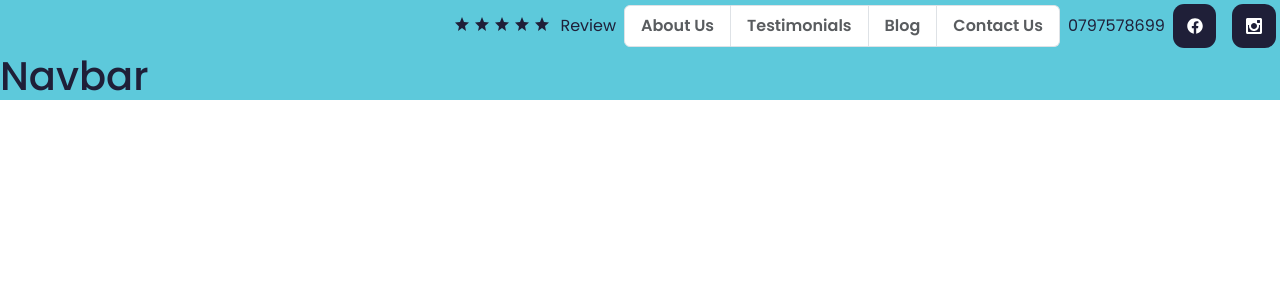
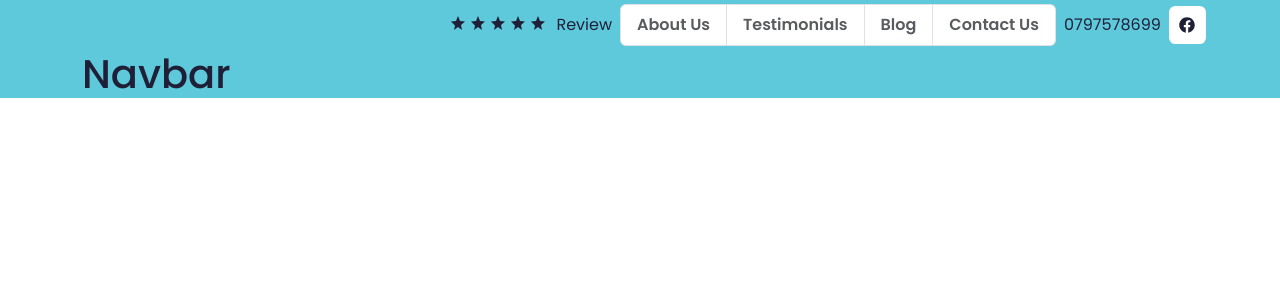
Before and after one commit to mrkamin/theukeverest.co.uk-react, a React (Create React App) app: page / in a window 1280 px wide. Shown: the top 300 px of the page. Built offline with nearby package versions, Linux system fonts and the light colour scheme.

Commit message:
Add container class to the navbar

```diff
--- a/src/components/Header/Header.css
+++ b/src/components/Header/Header.css
@@ -3,17 +3,11 @@
     color: #1f1f38 ;
 }
 
-.footer-socials {
-    display: flex;
-    justify-content: center;
-    gap: 1rem;
-  }
-
   .footer-socials a {
-    background:  #1f1f38;
-    color: #fff;
-    padding: 0.8rem;
-    border-radius: 0.7rem;
+    background:  #fff;
+    color: #1f1f38;
+    padding: 0.6rem;
+    border-radius: 0.4rem;
     display: flex;
     border: 1px solid transparent;
   }
--- a/src/components/Header/NavUperHead.js
+++ b/src/components/Header/NavUperHead.js
@@ -1,12 +1,11 @@
 import { Link } from "react-router-dom";
 import StarSvg from "../StarSvg";
 import { FaFacebook } from "react-icons/fa";
-import { ImInstagram } from "react-icons/im";
 
 const NavUperHead = () => {
   return (
     <>
-      <div className="d-flex align-items-center gap-2 p-1 justify-content-end">
+      <div className="container d-flex align-items-center gap-2 p-1 justify-content-end">
         {" "}
         <div className="d-flex align-items-center">
           <StarSvg />
@@ -43,13 +42,6 @@
           >
             <FaFacebook />
           </a>
-          <a
-            href="https://www.instagram.com/rafikambiz/?hl=en"
-            target="_blank"
-            rel="noopener noreferrer"
-          >
-            <ImInstagram />
-          </a>
         </div>
       </div>
     </>
--- a/src/components/Header/Navbar.js
+++ b/src/components/Header/Navbar.js
@@ -1,7 +1,11 @@
 const Navbar = () => {
-    return (
+  return (
+    <>
+      <div className="container">
         <h1>Navbar</h1>
-    )
-}
+      </div>
+    </>
+  );
+};
 
-export default Navbar
+export default Navbar;
```
